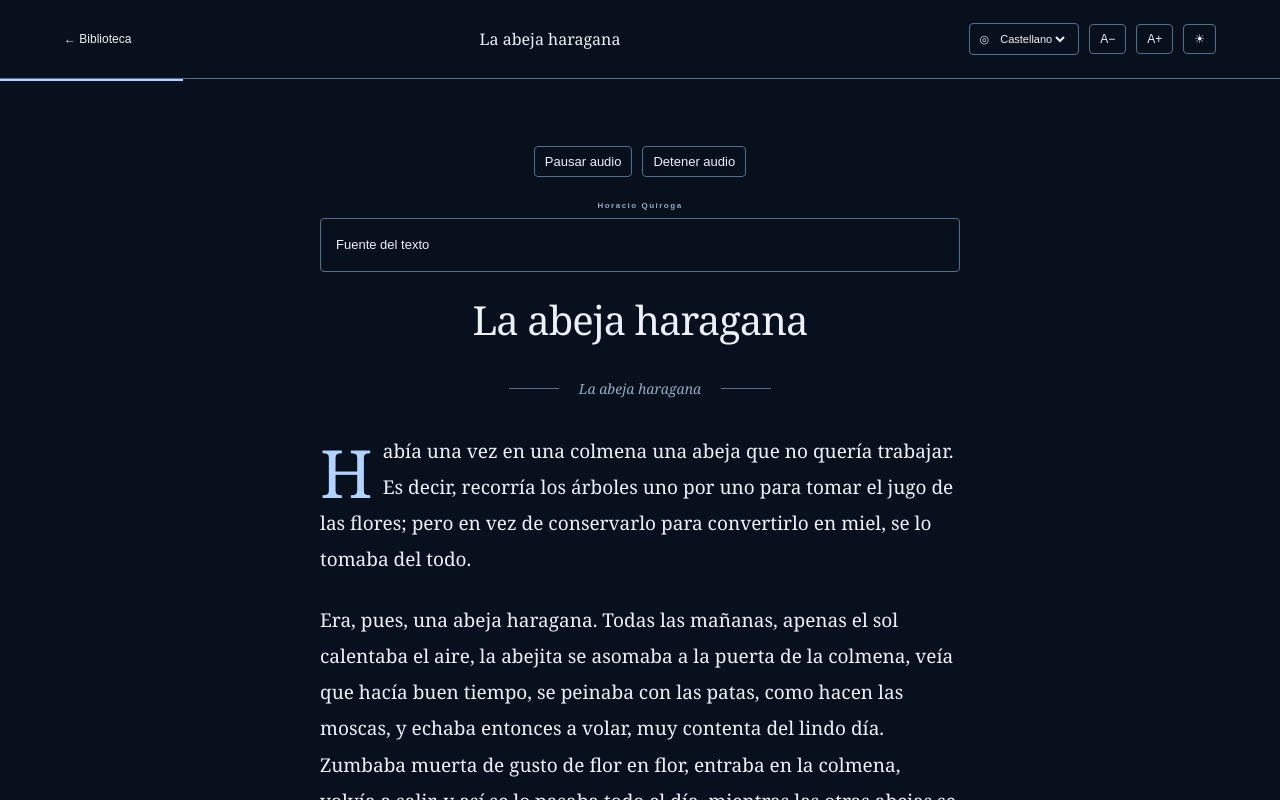
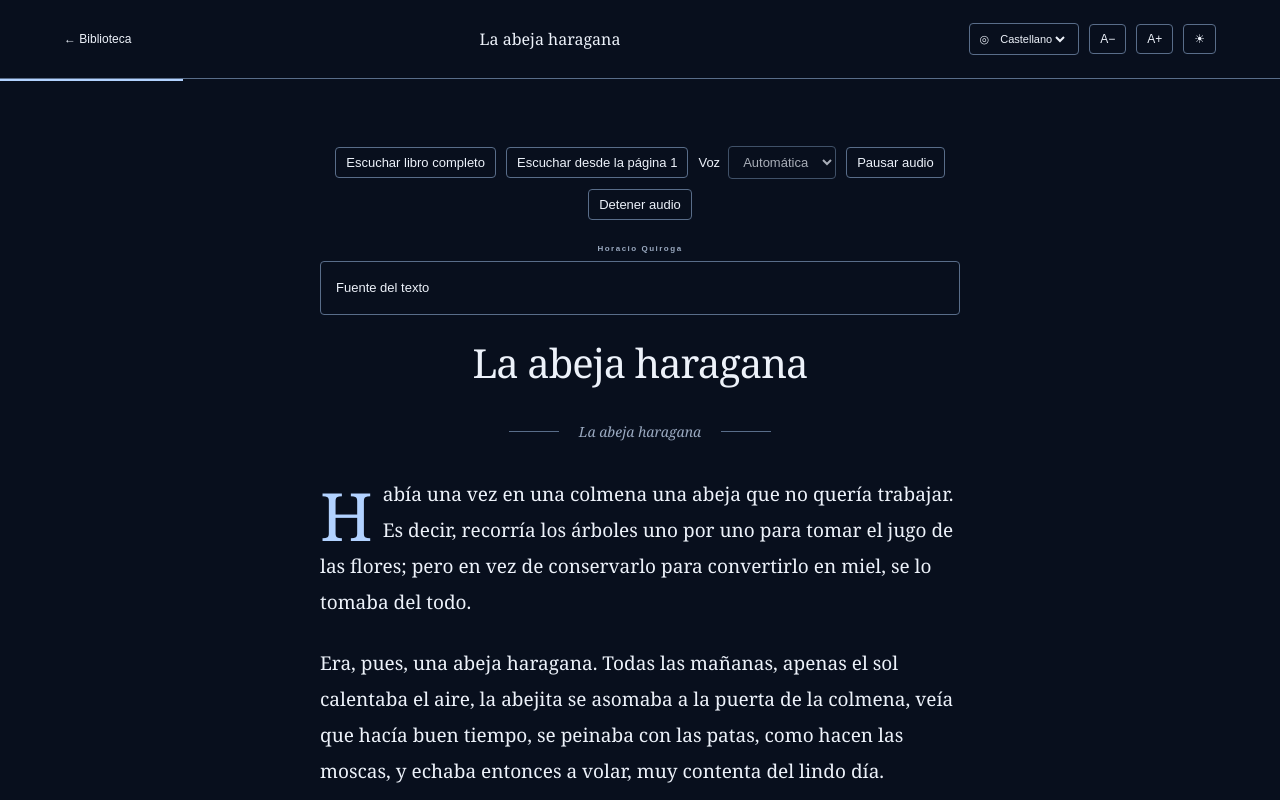
Before and after one commit to JaviLopezV/arrow-stories, a Next.js app: page /leer/la-abeja-haragana in a window 1280 px wide. Both pictures are taken after a click on the button "Escuchar libro completo". Shown: the top 800 px of the page. Built offline with nearby package versions, Linux system fonts and the light colour scheme.

Commit message:
new speech

```diff
--- a/src/app/globals.css
+++ b/src/app/globals.css
@@ -594,7 +594,8 @@ p {
   display: flex;
   gap: 10px;
 }
-.reader-settings button {
+.reader-settings button,
+.book-audio select {
   border: 1px solid var(--reader-border);
   border-radius: 4px;
   background: transparent;
@@ -608,6 +609,17 @@ p {
 .book-audio .reader-settings {
   justify-content: center;
   flex-wrap: wrap;
+}
+.book-audio label {
+  display: flex;
+  align-items: center;
+  gap: 8px;
+  max-width: 100%;
+}
+.book-audio select {
+  min-width: 0;
+  max-width: 100%;
+  background: var(--reader-bg);
 }
 .book-audio [role="status"]:not(:empty) {
   margin-top: 10px;
--- a/src/components/BookAudio.tsx
+++ b/src/components/BookAudio.tsx
@@ -14,10 +14,10 @@ function* speechChunks(text: string) {
   }
 }
 
-function* bookChunks(book: StoryTranslation) {
-  yield* speechChunks(book.title);
-  let chapter = book.title;
-  for (const page of book.pages) {
+function* bookChunks(book: StoryTranslation, firstPage?: number) {
+  if (firstPage === undefined) yield* speechChunks(book.title);
+  let chapter = firstPage === undefined ? book.title : undefined;
+  for (const page of book.pages.slice((firstPage ?? 1) - 1)) {
     if (page.chapter !== chapter) {
       chapter = page.chapter;
       yield* speechChunks(chapter);
@@ -28,15 +28,25 @@ function* bookChunks(book: StoryTranslation) {
   }
 }
 
+function voicesFor(speech: SpeechSynthesis, locale: Locale) {
+  return speech
+    .getVoices()
+    .filter((voice) => voice.lang.toLowerCase().split(/[-_]/)[0] === locale);
+}
+
 export default function BookAudio({
   book,
   contentLocale,
+  page,
 }: {
   book: StoryTranslation;
   contentLocale: Locale;
+  page: number;
 }) {
   const { t } = useLanguage();
   const [playback, setPlayback] = useState<Playback>("idle");
+  const [voices, setVoices] = useState<SpeechSynthesisVoice[]>([]);
+  const voiceSelect = useRef<HTMLSelectElement>(null);
   const current = useRef<SpeechSynthesisUtterance | null>(null);
 
   function cancelSpeech() {
@@ -57,13 +67,20 @@ export default function BookAudio({
     };
   }, []);
 
-  function togglePlayback() {
+  useEffect(() => {
     const speech = window.speechSynthesis;
-    if (!speech || typeof window.SpeechSynthesisUtterance !== "function") {
-      setPlayback("unsupported");
-      return;
+    if (!speech) return;
+    function refreshVoices() {
+      setVoices(voicesFor(speech, contentLocale));
     }
-    if (current.current) {
+    speech.addEventListener("voiceschanged", refreshVoices);
+    refreshVoices();
+    return () => speech.removeEventListener("voiceschanged", refreshVoices);
+  }, [contentLocale]);
+
+  function togglePause() {
+    if (!current.current) return;
+    const speech = window.speechSynthesis;
     if (playback === "paused") {
       speech.resume();
       setPlayback("playing");
@@ -71,16 +88,16 @@ export default function BookAudio({
       speech.pause();
       setPlayback("paused");
     }
+  }
+
+  function startPlayback(firstPage?: number) {
+    const speech = window.speechSynthesis;
+    if (!speech || typeof window.SpeechSynthesisUtterance !== "function") {
+      setPlayback("unsupported");
       return;
     }
-
-    const chunks = bookChunks(book);
-    const voice = speech
-      .getVoices()
-      .filter(
-        (item) => item.lang.toLowerCase().split(/[-_]/)[0] === contentLocale,
-      )
-      .sort((a, b) => Number(b.default) - Number(a.default))[0];
+    cancelSpeech();
+    const chunks = bookChunks(book, firstPage);
 
     function speakNext() {
       const next = chunks.next();
@@ -89,6 +106,13 @@ export default function BookAudio({
         setPlayback("idle");
         return;
       }
+      const available = voicesFor(speech, contentLocale);
+      const voice =
+        available.find(
+          (item) => item.voiceURI === voiceSelect.current?.value,
+        ) ??
+        available.find((item) => item.default) ??
+        available[0];
       const utterance = new SpeechSynthesisUtterance(next.value);
       utterance.lang = voice?.lang ?? contentLocale;
       if (voice) utterance.voice = voice;
@@ -113,14 +137,28 @@ export default function BookAudio({
   return (
     <div className="book-audio">
       <div className="reader-settings">
-        <button type="button" onClick={togglePlayback}>
-          {playback === "playing"
-            ? t.audioPause
-            : playback === "paused"
-              ? t.audioResume
-              : t.audioPlay}
+        <button type="button" onClick={() => startPlayback()}>
+          {t.audioPlay}
         </button>
+        <button type="button" onClick={() => startPlayback(page)}>
+          {t.audioFromPage} {page}
+        </button>
+        <label>
+          {t.audioVoice}
+          <select ref={voiceSelect} defaultValue="" disabled={!voices.length}>
+            <option value="">{t.audioDefaultVoice}</option>
+            {voices.map((voice) => (
+              <option key={voice.voiceURI} value={voice.voiceURI}>
+                {voice.name} ({voice.lang})
+              </option>
+            ))}
+          </select>
+        </label>
         {active && (
+          <>
+            <button type="button" onClick={togglePause}>
+              {playback === "paused" ? t.audioResume : t.audioPause}
+            </button>
             <button
               type="button"
               onClick={() => {
@@ -130,6 +168,7 @@ export default function BookAudio({
             >
               {t.audioStop}
             </button>
+          </>
         )}
       </div>
       <div role="status">
--- a/src/components/Reader.tsx
+++ b/src/components/Reader.tsx
@@ -113,6 +113,7 @@ export default function Reader({ story: source }: { story: Story }) {
           key={`${story.slug}:${locale}`}
           book={story}
           contentLocale={story.contentLocale}
+          page={visiblePage}
         />
         <p className="eyebrow">{story.author}</p>
         {story.source && (
--- a/src/i18n/messages.ts
+++ b/src/i18n/messages.ts
@@ -84,6 +84,9 @@ export const messages = {
     discover: "Descubrir más historias",
     pagination: "Navegación de páginas",
     audioPlay: "Escuchar libro completo",
+    audioFromPage: "Escuchar desde la página",
+    audioVoice: "Voz",
+    audioDefaultVoice: "Automática",
     audioPause: "Pausar audio",
     audioResume: "Reanudar audio",
     audioStop: "Detener audio",
@@ -184,6 +187,9 @@ export const messages = {
     discover: "Descobreix més històries",
     pagination: "Navegació de pàgines",
     audioPlay: "Escolta el llibre sencer",
+    audioFromPage: "Escolta des de la pàgina",
+    audioVoice: "Veu",
+    audioDefaultVoice: "Automàtica",
     audioPause: "Pausa l’àudio",
     audioResume: "Reprèn l’àudio",
     audioStop: "Atura l’àudio",
@@ -284,6 +290,9 @@ export const messages = {
     discover: "Discover more stories",
     pagination: "Page navigation",
     audioPlay: "Listen to the full book",
+    audioFromPage: "Listen from page",
+    audioVoice: "Voice",
+    audioDefaultVoice: "Automatic",
     audioPause: "Pause audio",
     audioResume: "Resume audio",
     audioStop: "Stop audio",
```
Lines whose indentation alone changed are shown as unchanged.
